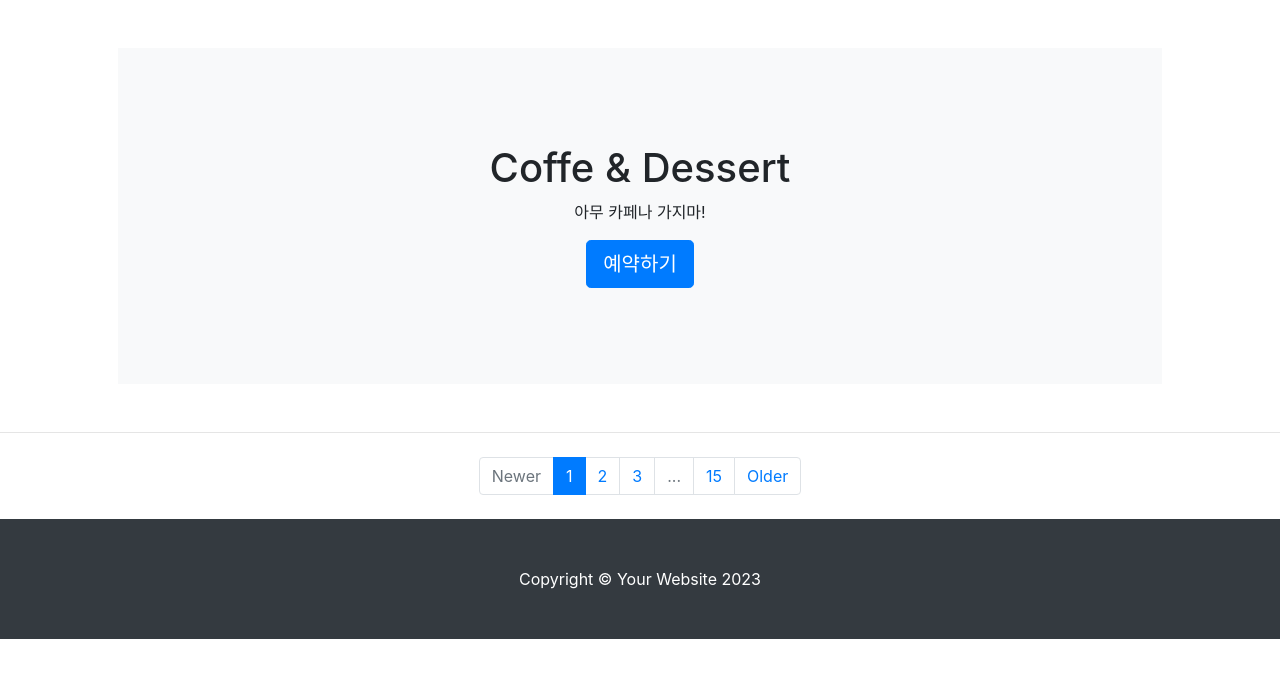
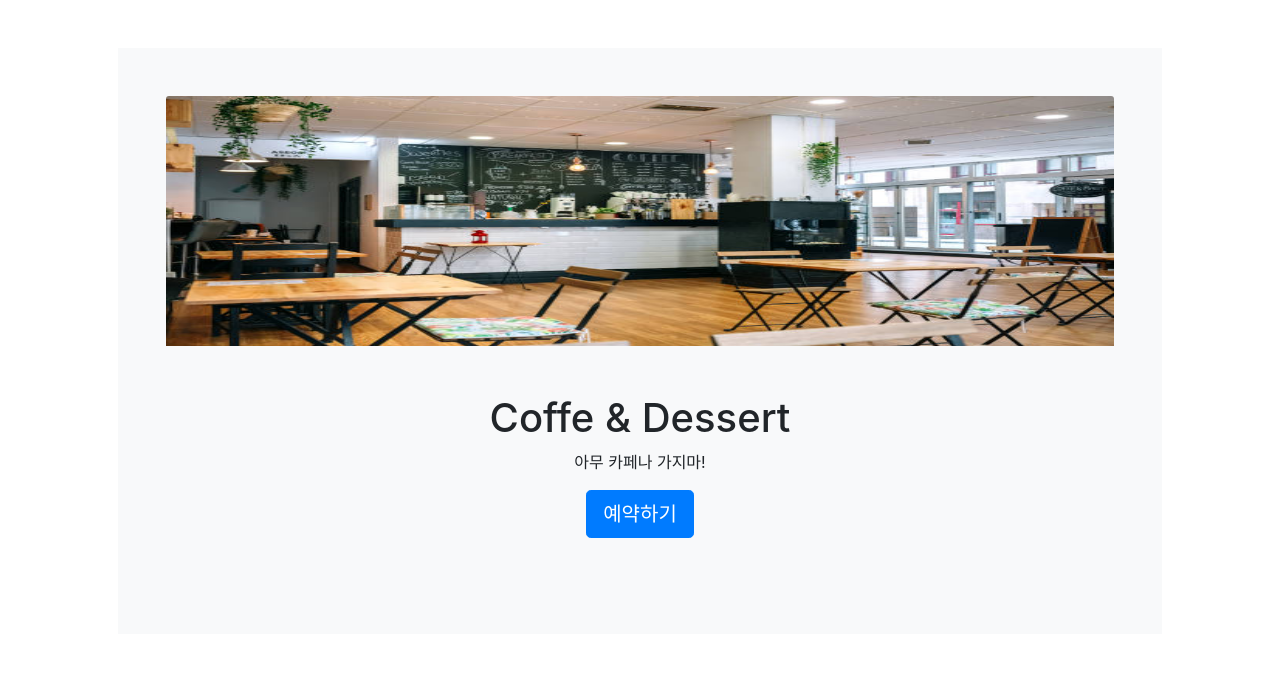
Before and after one commit to Junyoung-Park-jyp/Datebuilder, a Django app: page /single_pages/cafe/ in a window 1280 px wide. Shown: the part 112-786 px from the top of the page. Before the commit the page ends 751 px from the top, so only its background shows below. Run offline with Django 4.2, Linux system fonts and the light colour scheme; data that the repository does not hold is empty; some libraries are stand-ins or nearby versions.

Commit message:
css지정

```diff
--- /dev/null
+++ b/single_pages/static/single_pages/css/style.css
@@ -0,0 +1,4 @@
+.main-bg {
+    width: 100%;
+    height: 250px;
+}
--- a/single_pages/templates/single_pages/base.html
+++ b/single_pages/templates/single_pages/base.html
@@ -12,6 +12,7 @@
     crossorigin="anonymous"></script>
 
   <script src="https://kit.fontawesome.com/bca43c647d.js" crossorigin="anonymous"></script>
+
 </head>
 {% include 'single_pages/navbar.html' %}
 <body>
--- a/single_pages/templates/single_pages/cafe.html
+++ b/single_pages/templates/single_pages/cafe.html
@@ -9,6 +9,7 @@
         <title>cafe page</title>
         <!-- Core theme CSS (includes Bootstrap)-->
         <link rel="stylesheet" type="text/css" href="{% static 'single_pages/bootstrap/bootstrap.min.css' %}" media="screen">
+        <link rel="stylesheet" href="{% static 'single_pages/css/style.css' %}">
     </head>
     {% include 'single_pages/navbar.html' %}
     {% block content %}
@@ -17,6 +18,7 @@
         <header class="py-5">
             <div class="container px-lg-5">
                 <div class="p-4 p-lg-5 bg-light rounded-3 text-center">
+                    <img class="card-img-top main-bg" src="{% static 'images/cafe1.jpg' %}" alt="random_image">
                     <div class="m-4 m-lg-5">
                         <h1 class="display-5 fw-bold">Coffe & Dessert</h1>
                         <p class="fs-4">아무 카페나 가지마!</p>
@@ -40,51 +42,6 @@
                             </div>
                         </div>
                     </div>
-                    <!-- <div class="col-lg-6 col-xxl-4 mb-5">
-                        <div class="card bg-light border-0 h-100">
-                            <div class="card-body text-center p-4 p-lg-5 pt-0 pt-lg-0">
-                                <div class="feature bg-primary bg-gradient text-white rounded-3 mb-4 mt-n4"><i class="bi bi-cloud-download"></i></div>
-                                <h2 class="fs-4 fw-bold">카페2</h2>
-                                <p class="mb-0">디저트 맛집!</p>
-                            </div>
-                        </div>
-                    </div>
-                    <div class="col-lg-6 col-xxl-4 mb-5">
-                        <div class="card bg-light border-0 h-100">
-                            <div class="card-body text-center p-4 p-lg-5 pt-0 pt-lg-0">
-                                <div class="feature bg-primary bg-gradient text-white rounded-3 mb-4 mt-n4"><i class="bi bi-card-heading"></i></div>
-                                <h2 class="fs-4 fw-bold">카페3</h2>
-                                <p class="mb-0">커피 맛집!</p>
-                            </div>
-                        </div>
-                    </div>
-                    <div class="col-lg-6 col-xxl-4 mb-5">
-                        <div class="card bg-light border-0 h-100">
-                            <div class="card-body text-center p-4 p-lg-5 pt-0 pt-lg-0">
-                                <div class="feature bg-primary bg-gradient text-white rounded-3 mb-4 mt-n4"><i class="bi bi-bootstrap"></i></div>
-                                <h2 class="fs-4 fw-bold">카페4</h2>
-                                <p class="mb-0">커피 맛집!</p>
-                            </div>
-                        </div>
-                    </div>
-                    <div class="col-lg-6 col-xxl-4 mb-5">
-                        <div class="card bg-light border-0 h-100">
-                            <div class="card-body text-center p-4 p-lg-5 pt-0 pt-lg-0">
-                                <div class="feature bg-primary bg-gradient text-white rounded-3 mb-4 mt-n4"><i class="bi bi-code"></i></div>
-                                <h2 class="fs-4 fw-bold">카페5</h2>
-                                <p class="mb-0">공간이 넓어요!</p>
-                            </div>
-                        </div>
-                    </div>
-                    <div class="col-lg-6 col-xxl-4 mb-5">
-                        <div class="card bg-light border-0 h-100">
-                            <div class="card-body text-center p-4 p-lg-5 pt-0 pt-lg-0">
-                                <div class="feature bg-primary bg-gradient text-white rounded-3 mb-4 mt-n4"><i class="bi bi-patch-check"></i></div>
-                                <h2 class="fs-4 fw-bold">카페6</h2>
-                                <p class="mb-0">조용해요!</p>
-                            </div>
-                        </div>
-                    </div> -->
                 </div>
             </div>
             {% endfor %}
--- a/single_pages/views.py
+++ b/single_pages/views.py
@@ -59,3 +59,4 @@ class CafeList(ListView):
     model = Cafe
     template_name = "single_pages/cafe.html"
     context_object_name = "cafes"
+    ordering = '-pk'
```
Also changed, not shown: single_pages/css/style.css (added, +8 -0 lines), media/single_pages/images/cafe/cafe1.jpg (added), media/single_pages/images/cafe/cafe2.png (added), media/single_pages/images/cafe/cafe3.jpg (added), media/single_pages/images/cafe/i9791169210416.jpg (deleted), media/single_pages/images/cafe/카페4.jpg (added), media/single_pages/images/cafe/카페5.webp (added), single_pages/static/images/cafe1.jpg (added), single_pages/static/single_pages/style.css (deleted), 1 other file.
